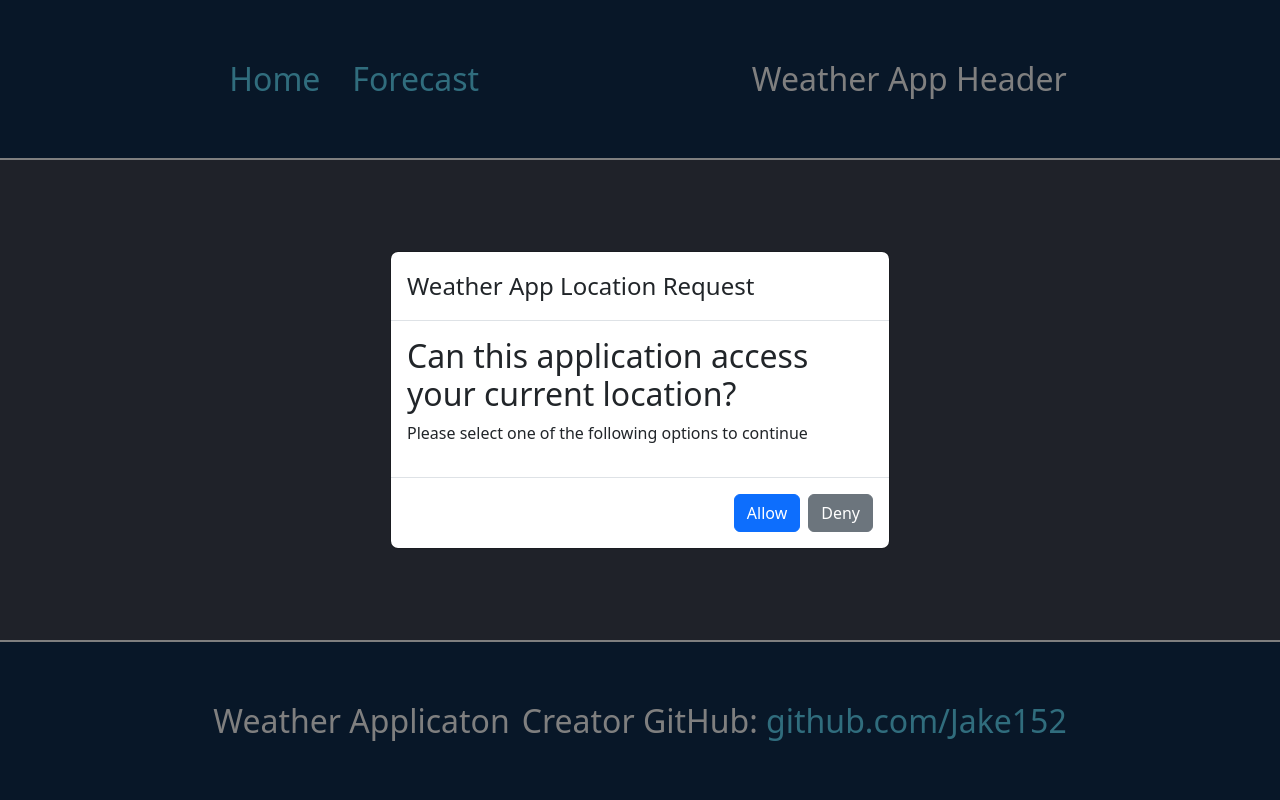
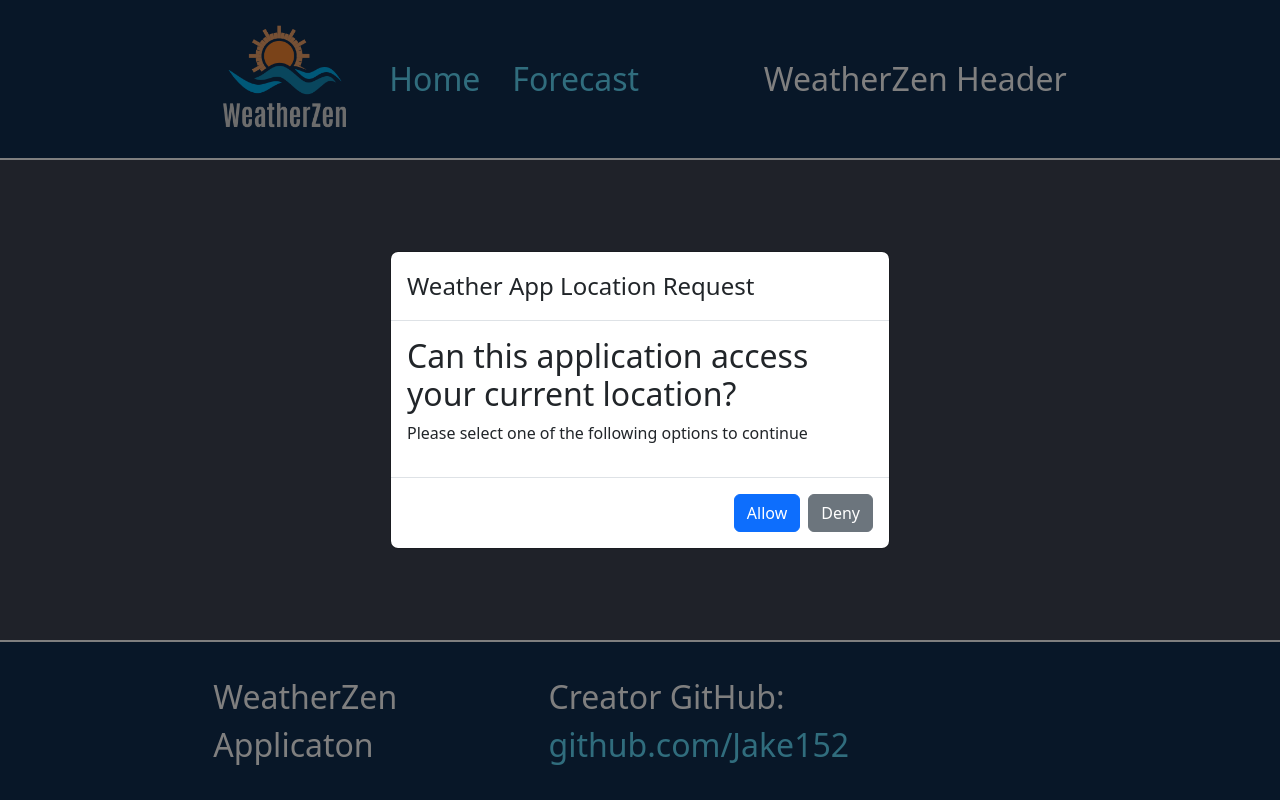
Before and after one commit to Jake152/weather-app-reactjs, a React (Create React App) app: page / in a window 1280 px wide. Built offline with nearby package versions, Linux system fonts and the light colour scheme; no server answers.

Commit message:
Workitem: Changes to footer and header

```diff
--- a/src/Components/WeatherFooter/WeatherFooter.jsx
+++ b/src/Components/WeatherFooter/WeatherFooter.jsx
@@ -16,7 +16,7 @@ export default function WeatherFooter() {
     return (
         <div id="weather-footer-container">
             <div id="weather-footer-content">
-                <span id="app-information">Weather Applicaton</span>
+                <span id="app-information">WeatherZen Applicaton</span>
                 {renderGitHubInformation()}
             </div>
         </div>
--- a/src/Components/WeatherHeader/WeatherHeader.jsx
+++ b/src/Components/WeatherHeader/WeatherHeader.jsx
@@ -1,5 +1,6 @@
 import React from "react";
 import NavigationLinks from "../../NavigationLinks/NavigationLinks";
+import WeatherZenLogo from '../../Assets/WeatherZenLogo.png';
 
 import './WeatherHeader.css';
 
@@ -7,8 +8,9 @@ export default function WeatherHeader() {
     return (
         <div id="weather-header-container">
             <div id="weather-header-content">
+                <img id="weather-zen-logo" src={WeatherZenLogo} alt="WeatherZen Logo" className="logo" />
                 <NavigationLinks />
-                <span>Weather App Header</span>
+                <span>WeatherZen Header</span>
             </div>
         </div>
     )
```
